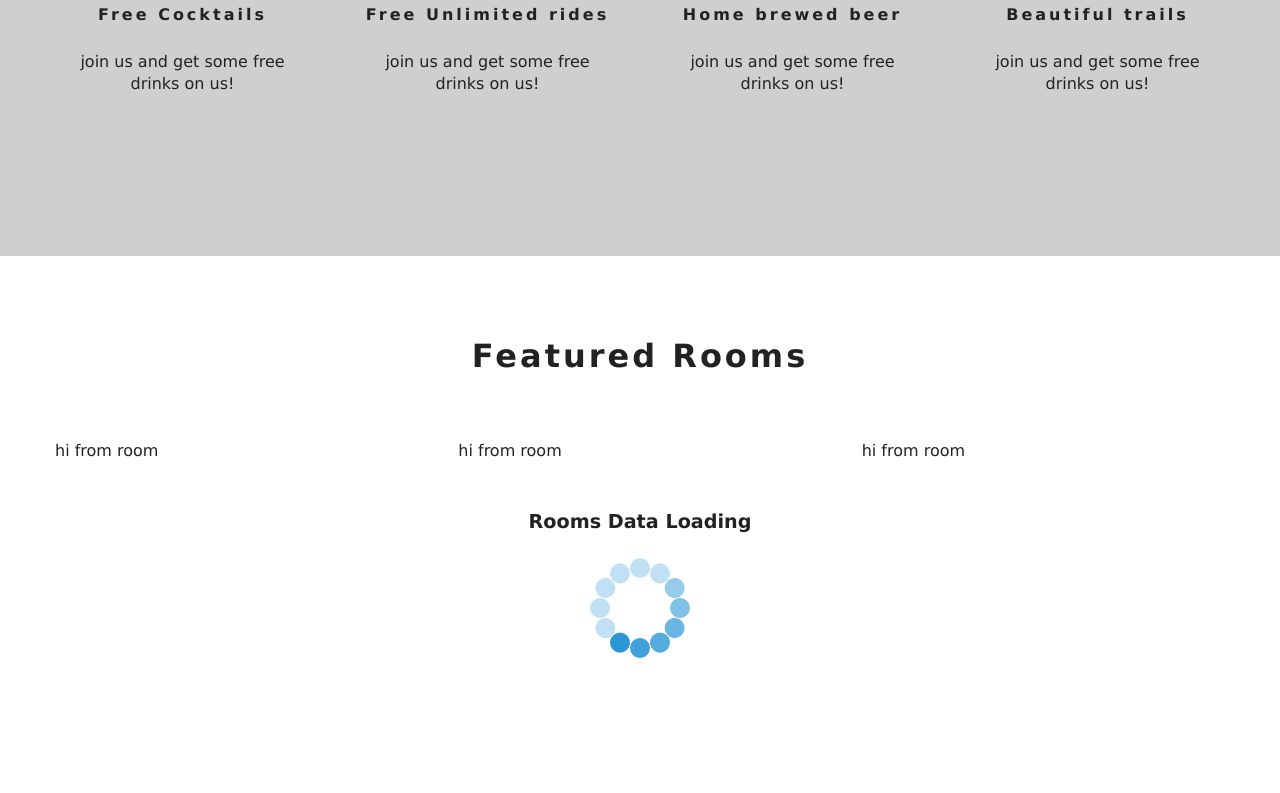
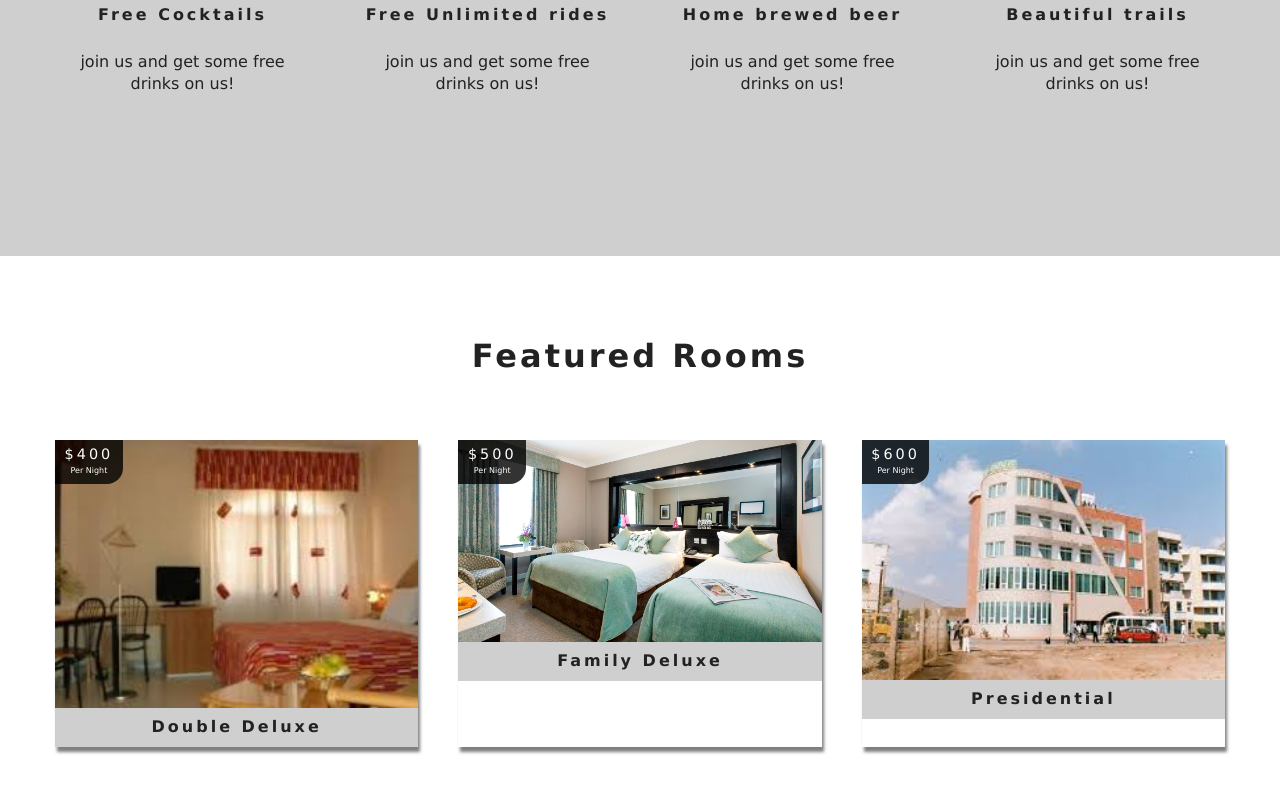
Before and after one commit to muzitk/hotel-massawa, a React (Create React App) app: page / in a window 1280 px wide. Shown: the part 1816-2609 px from the top of the page. Built offline with nearby package versions, Linux system fonts and the light colour scheme.

Commit message:
completed the featured page

```diff
--- a/src/components/FeaturedRoooms.js
+++ b/src/components/FeaturedRoooms.js
@@ -13,13 +13,11 @@
             })
 
      return(
-     <section className = "featured-rooms">
-         <Title title = "featured rooms"/>
-         <div className = "featured-rooms-center">
+     <section className="featured-rooms">
+         <Title title="featured rooms"/>
+         <div className="featured-rooms-center">
             {loading? <Loading/> : rooms}
         </div>
-        <Loading />
-        <Title />
      </section>
      )
     }
--- a/src/components/Room.js
+++ b/src/components/Room.js
@@ -1,11 +1,34 @@
 import React from 'react'
+import {Link} from 'react-router-dom'
+import  defaultImg from '../images/room-1.jpg'
+import PropTypes from 'prop-types'
 
-function Room() {
+function Room({ room }) {
+    const { name, slug, images, price } = room;
+
     return (
-        <div>
-            hi from room
-        </div>
+        <article className="room">
+         <div className="img-container">
+            <img src={images[0] || defaultImg} alt="single room"/>
+            <div className="price-top">
+                <h6> ${price} </h6>
+                <p> Per Night </p>
+            </div>
+            <Link to={`/rooms/${slug}`} className="btn-primary room-link">Features</Link>
+            </div>
+            <p className ="room-info">{name}</p>
+        </article>
     )
 }
 
+Room.propTypes = {
+    room:PropTypes.shape({
+        name:PropTypes.string.isRequired,
+        slug:PropTypes.string.isRequired,
+        images:PropTypes.arrayOf(PropTypes.string).isRequired,
+        price:PropTypes.number.isRequired,
+
+    })
+}
+
 export default Room;
--- a/src/pages/Home.js
+++ b/src/pages/Home.js
@@ -4,6 +4,7 @@
 import {Link} from 'react-router-dom'
 import Services from '../components/Services'
 import FeaturedRooms from '../components/FeaturedRoooms'
+
 
 
 
```
